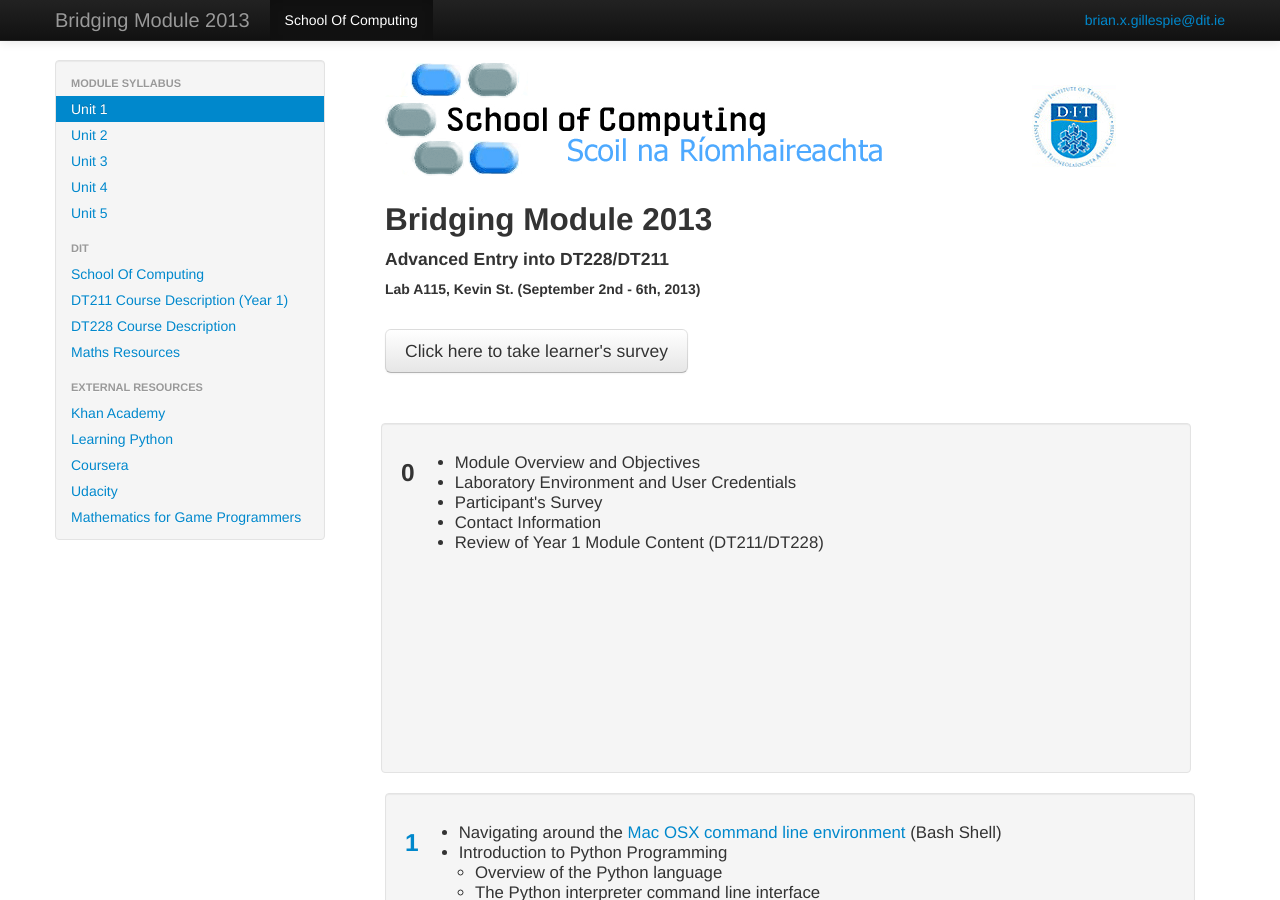
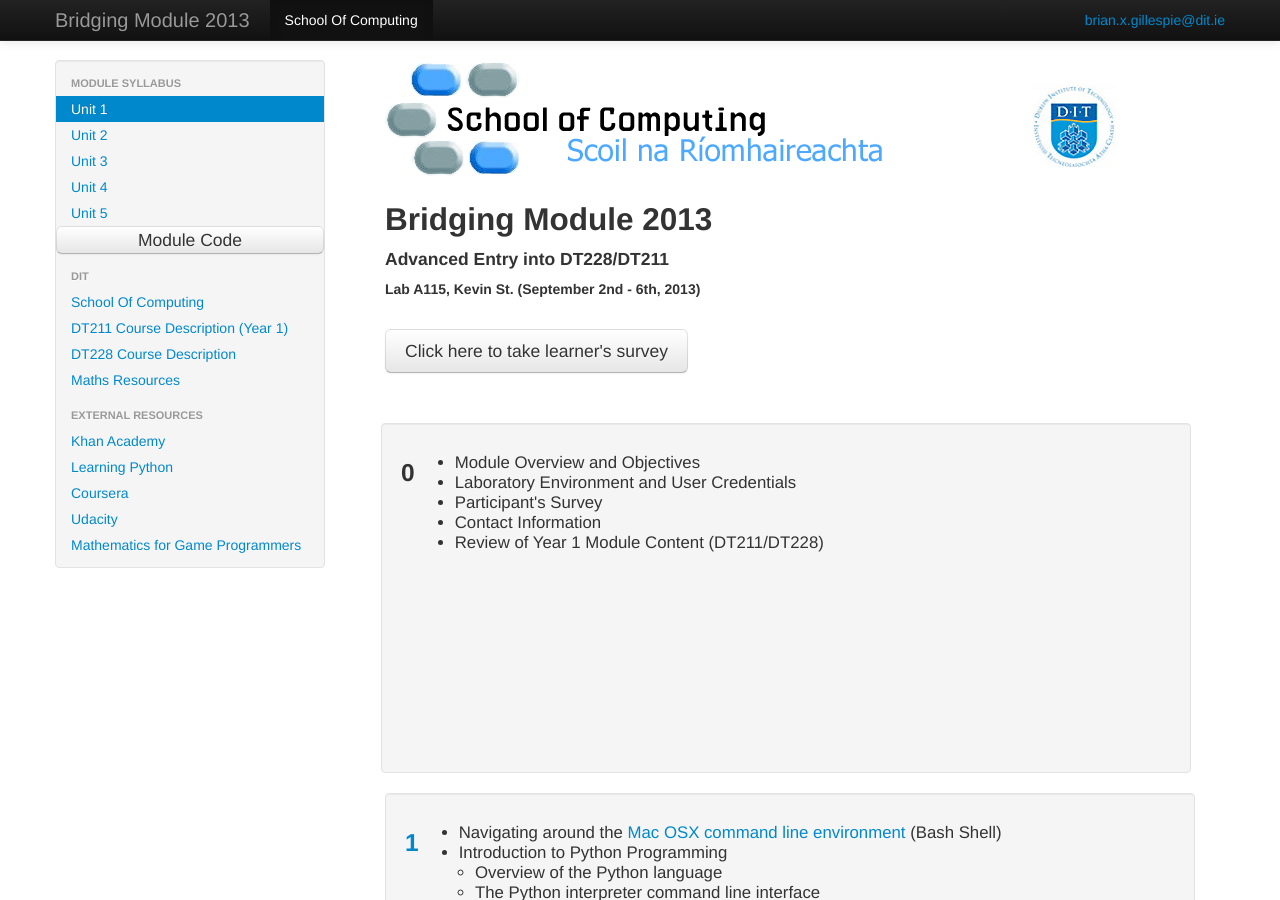
Before and after one commit to bjg/bridgingmodule2013, a Jekyll site: the page built from index.html, in a window 1280 px wide and 900 px high. Built offline with Jekyll 4.4.1, drawn with Linux system fonts in a browser that asks for light colours.

Commit message:
Add source code link

```diff
--- a/_includes/unit2.html
+++ b/_includes/unit2.html
@@ -8,6 +8,7 @@
                 user specifies in the flag. You will need to support floating point numbers your calculations.
                 Try to implement your solution using list comprehensions.
             </li>
+            <br>
             <li>
                 Write a function to compute the factoral of a number.
                 Formally, factorial of N (written N!) is defined as:
@@ -16,6 +17,7 @@
             </li>
         </ul>
     </li>
+    <br>
     <li>
         <strong>Python Programming 2</strong>
         <ul style="padding-left:30px">
@@ -40,6 +42,7 @@
             </ul>
         </p>
     </li>
+    <br>
     <li>
         <strong>Maths Resources</strong>
         <ol style="padding-left:30px">
--- a/_layouts/default.html
+++ b/_layouts/default.html
@@ -68,10 +68,12 @@
                 <ul class="nav nav-list">
                     <li class="nav-header">Module Syllabus</li>
                     <li class="active"><a href="#unit1">Unit 1</a></li>
-                    <li><a href="#unit2" disabled="true">Unit 2</a></li>
-                    <li><a href="#unit3" disabled="true">Unit 3</a></li>
-                    <li><a href="#unit4" disabled="true">Unit 4</a></li>
-                    <li><a href="#unit5" disabled="true">Unit 5</a></li>
+                    <li><a href="#unit2">Unit 2</a></li>
+                    <li><a href="#unit3">Unit 3</a></li>
+                    <li><a href="#unit4">Unit 4</a></li>
+                    <li><a href="#unit5">Unit 5</a></li>
+                    <li><a class="btn btn-large" href="https://github.com/bjg/bridgingmodule2013/tree/master/ie/dit/soc/bridgingmodule2013">Module Code</a></li>
+
                     <li class="nav-header">DIT</li>
                     <li><a href="http://www.comp.dit.ie">School Of Computing</a></li>
                     <li><a href="/public/DT211-Part-B-v18_11_2011.pdf">DT211 Course Description (Year
```
